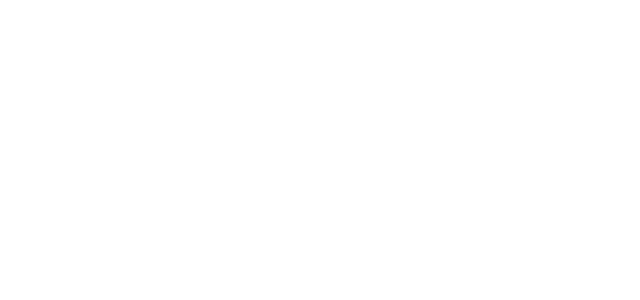
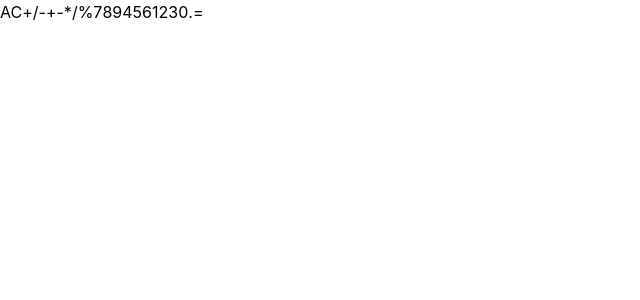
Before and after one commit to Zerro2003/Calcula, a React (Vite) app: page / in a window 1280 px wide. Shown: the top 300 px of the page, without its empty margins (0-640 px from the left). Built offline with nearby package versions, Linux system fonts and the light colour scheme.

Commit message:
refactor: simplify ButtonGrid component and remove unused props

```diff
--- a/src/comps/ButtonGrid.tsx
+++ b/src/comps/ButtonGrid.tsx
@@ -1,39 +1,34 @@
 import React from "react";
 import Button from "./Button";
 
-type ButtonGridProps = {
-  onButtonClick: (label: string) => void;
-};
-
-const ButtonGrid: React.FC<ButtonGridProps> = ({ onButtonClick }) => {
+export default function ButtonGrid() {
   const buttons = [
-    ["AC", "+/-", "%", "÷"],
-    ["7", "8", "9", "x"],
-    ["4", "5", "6", "-"],
-    ["1", "2", "3", "+"],
-    ["0", ".", "="],
+    "AC",
+    "+/-",
+    "+",
+    "-",
+    "*",
+    "/",
+    "%",
+    "7",
+    "8",
+    "9",
+    "4",
+    "5",
+    "6",
+    "1",
+    "2",
+    "3",
+    "0",
+    ".",
+    "=",
   ];
 
   return (
-    <div className="button-grid">
-      {buttons.map((row, rowIndex) => (
-        <div key={rowIndex} className="button-row">
-          {row.map((label) => (
-            <Button
-              key={label}
-              label={label}
-              onClick={onButtonClick}
-              variant={
-                ["÷", "x", "-", "+", "="].includes(label)
-                  ? "operator"
-                  : "default"
-              }
-            />
-          ))}
-        </div>
+    <>
+      {buttons.map((button) => (
+        <Button key={button} value={button} />
       ))}
-    </div>
+    </>
   );
-};
-
-export default ButtonGrid;
+}
```
